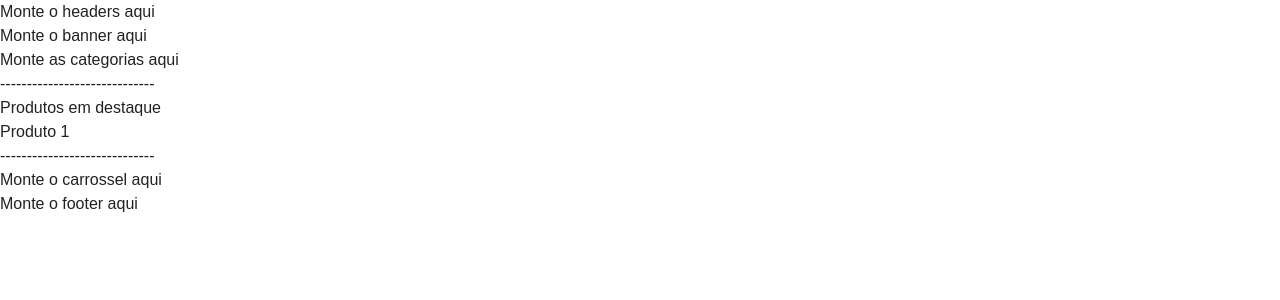
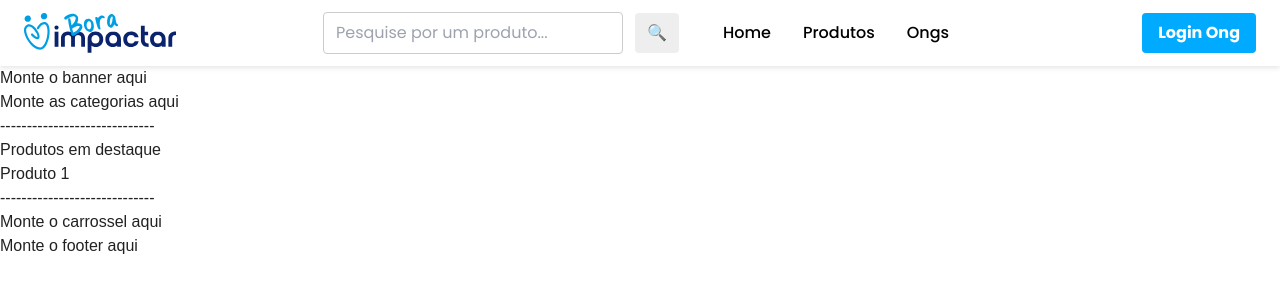
Before and after one commit to labprogsam/social-store-front, a React (Vite) app: page /app/home in a window 1280 px wide. Shown: the top 300 px of the page. Built offline with nearby package versions, Linux system fonts and the light colour scheme; no server answers.

Commit message:
Create Header

```diff
--- a/src/components/Header/index.jsx
+++ b/src/components/Header/index.jsx
@@ -1,8 +1,37 @@
+import React from 'react';
+import styles from './styles.module.css';
+import logo from '../../assets/bora-impactar.svg';
 
 function Header() {
-    return (
-        <div>Monte o headers aqui</div>
-    )
+  return (
+    <header className={styles.header}>
+      <div className={styles.container}>
+
+        <div className={styles.left}>
+            <img src={logo} alt="Bora Impactar" className={styles.logo} />
+        </div>
+
+        <div className={styles.center}>
+            <input
+                type="text"
+                placeholder="Pesquise por um produto..."
+                className={styles.searchInput}
+        />
+        <button type="button" className={styles.searchButton}>🔍</button>
+
+        <nav className={styles.nav}>
+          <a href="#" className={styles.navLink}>Home</a>
+          <a href="#" className={styles.navLink}>Produtos</a>
+          <a href="#" className={styles.navLink}>Ongs</a>
+        </nav>
+    </div>
+
+    <div className={styles.right}>
+        <button type="button" className={styles.loginButton}>Login Ong</button>
+    </div>
+    </div>
+    </header>
+  );
 }
 
 export default Header;
--- /dev/null
+++ b/src/components/Header/styles.module.css
@@ -0,0 +1,93 @@
+@import url('https://fonts.googleapis.com/css2?family=Poppins:wght@400;500;700&display=swap');
+
+/*estilizacao do cabecalho fixo no topo da tela*/
+.header {
+    position: sticky;
+    top: 0;
+    width: 100%;
+    background-color: white;
+    z-index: 999;
+    box-shadow: 0 2px 5px rgba(0,0,0,0.1);
+  }
+
+  /*container principal, para alinhar os itens horizontalmente*/
+  .container {
+    font-family: 'Poppins', sans-serif;
+    width: 100%;
+    padding: 12px 24px;
+    display: flex;
+    align-items: center;
+    justify-content: space-between;
+  }
+
+  /*Lado esquerdo da logo*/
+  .left {
+    flex: 1;
+  }
+
+  .logo {
+    height: 40px;
+  }
+
+  /*campo da busca e navegacao*/
+  .center {
+    flex: 2;
+    display: flex;
+    align-items: center;
+    justify-content: center;
+    gap: 12px; /*um espacamento entre os itens*/
+  }
+
+  /*campo de busca*/
+  .searchInput {
+    padding: 8px 12px;
+    border: 1px solid #ccc;
+    border-radius: 4px;
+    flex: 1;
+    max-width: 300px;
+  }
+
+  /*botao de busca*/
+  .searchButton {
+    padding: 8px 12px;
+    background-color: #eee;
+    border: none;
+    cursor: pointer;
+    border-radius: 4px;
+  }
+
+  /*navegacao de links*/
+  .nav {
+    display: flex;
+    gap: 16px;
+    margin-left: 24px;
+  }
+
+  /*estilo dos links de navegação*/
+  .navLink {
+    text-decoration: none;
+    color: #000;
+    font-weight: 500;
+    padding: 8px;
+  }
+
+  .navLink:hover {
+    border-bottom: 2px solid #000;
+  }
+
+  /*lado direito, o botao de login*/
+  .right {
+    flex: 1;
+    display: flex;
+    justify-content: flex-end;
+  }
+
+  .loginButton {
+    background-color: #00aaff;
+    color: white;
+    border: none;
+    padding: 8px 16px;
+    border-radius: 4px;
+    font-weight: bold;
+    cursor: pointer;
+  }
```
